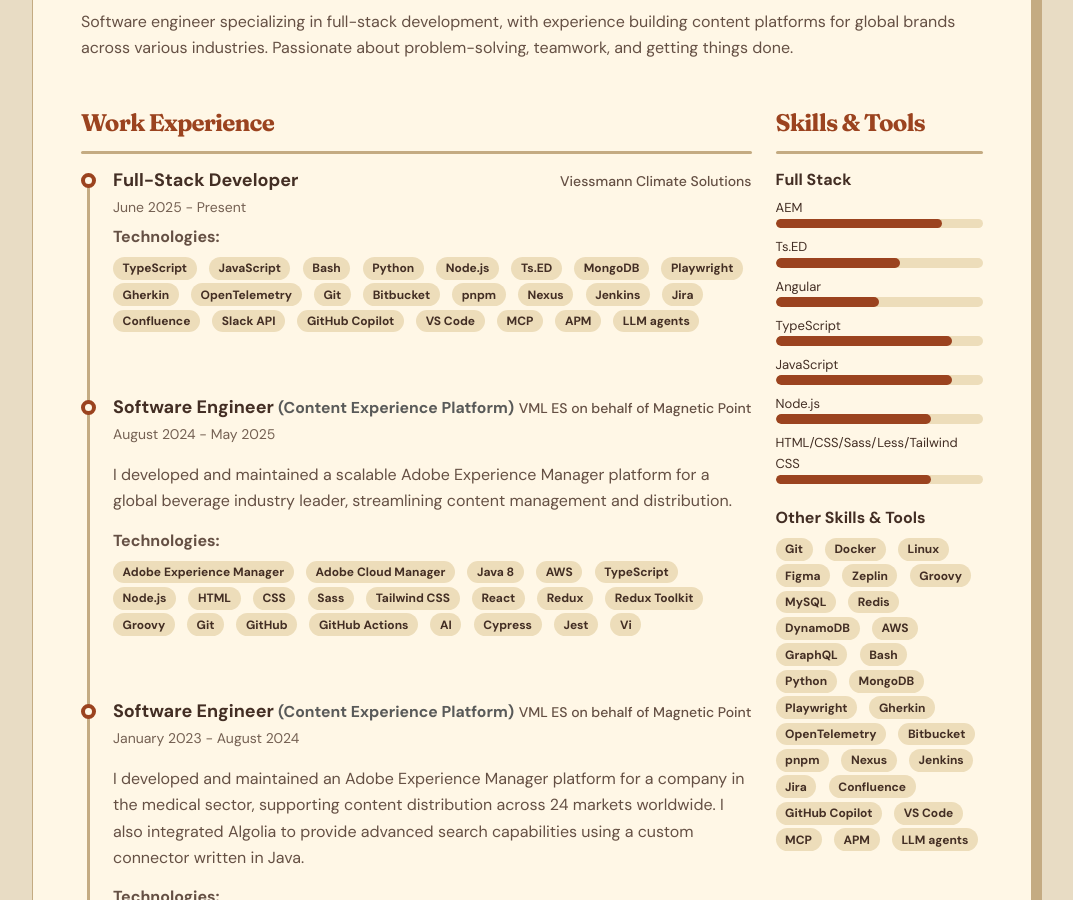
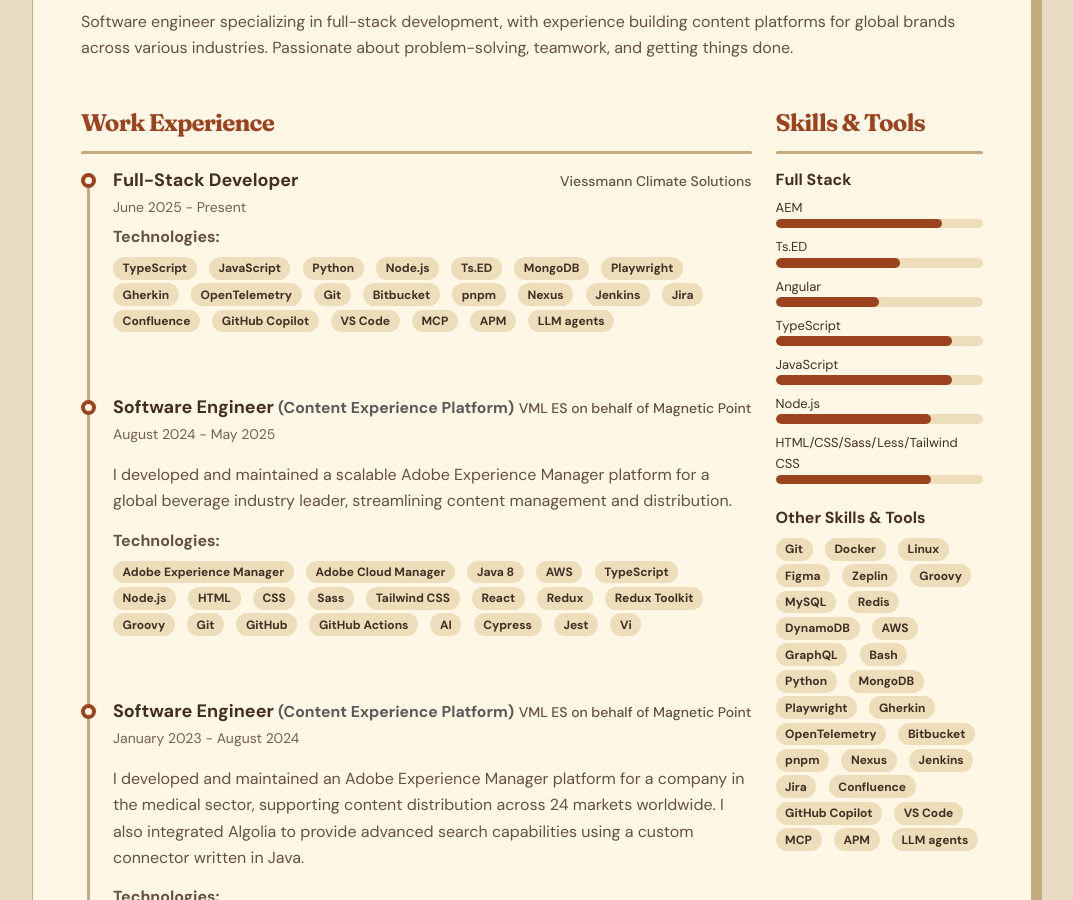
Before and after one commit to strzelcu/resume, a Jekyll site: the page built from index.markdown, in a window 1280 px wide and 900 px high, scrolled down 505 px. Shown: the whole window, without its empty margins (108-1181 px from the left). Built offline with Jekyll 4.4.1, drawn with Linux system fonts in a browser that asks for light colours.

Commit message:
Remove Bash and Slack API from Viessmann technologies

```diff
--- a/_data/data.yml
+++ b/_data/data.yml
@@ -72,7 +72,6 @@ experiences:
     technologies:
       - TypeScript
       - JavaScript
-      - Bash
       - Python
       - Node.js
       - Ts.ED
@@ -87,7 +86,6 @@ experiences:
       - Jenkins
       - Jira
       - Confluence
-      - Slack API
       - GitHub Copilot
       - VS Code
       - MCP
```
